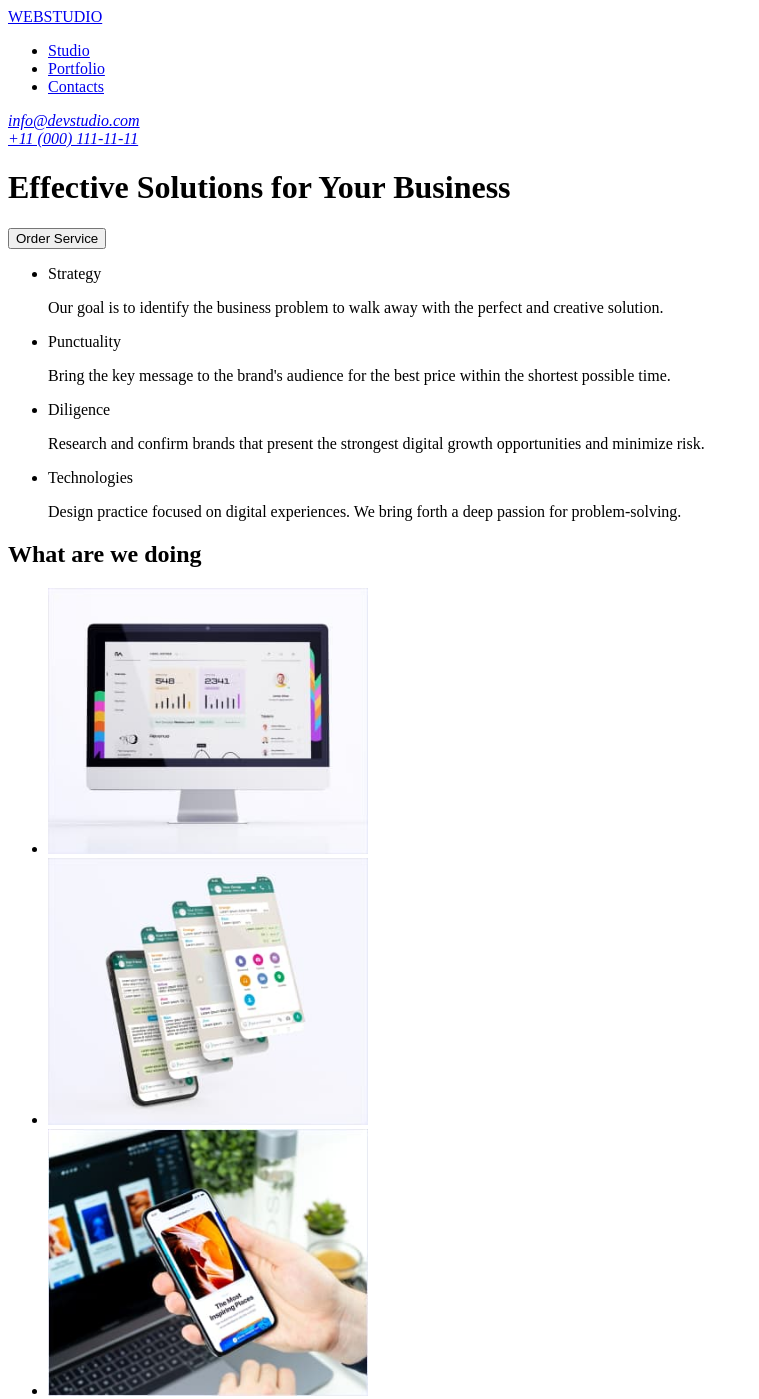
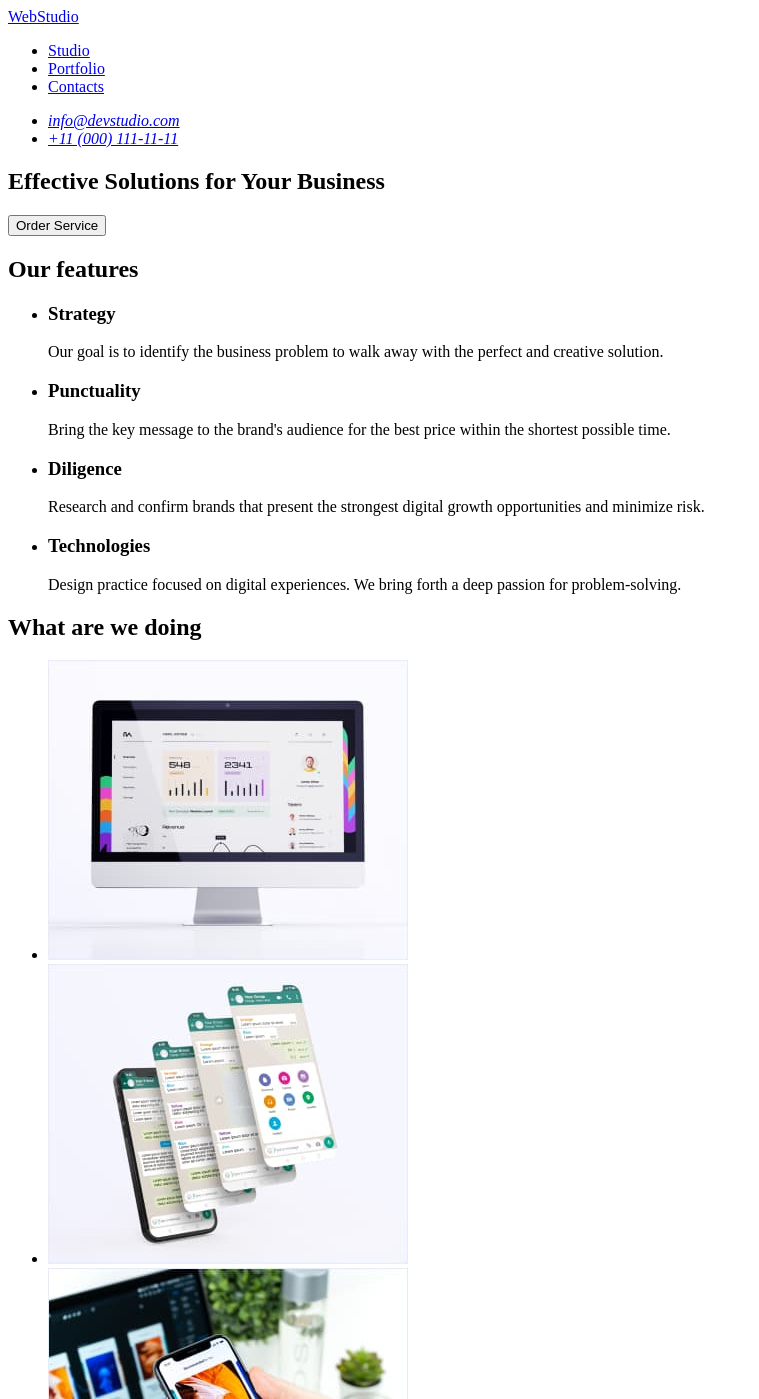
Before and after one commit to Dmytro1205/goit-markup-hw-01, a plain HTML site: page index.html in a window 1280 px wide. Shown: the top 1399 px of the page, without its empty margins (0-759 px from the left). Drawn offline with Linux system fonts and the light colour scheme.

Commit message:
corrected

```diff
--- a/index.html
+++ b/index.html
@@ -6,9 +6,9 @@
 
   <body>
     <header>
-      <a href="/" target="_blank"> WEBSTUDIO </a>
+      <nav>
+        <a href=”./index.html” target="_blank"> WebStudio </a>
 
-      <nav>
         <ul>
           <li><a href="#/">Studio</a></li>
           <li><a href="#/">Portfolio</a></li>
@@ -16,55 +16,62 @@
         </ul>
       </nav>
       <address>
-        <a href="mailto:info@devstudio.com">info@devstudio.com</a><br />
-        <a href="tel:+110001111111">+11 (000) 111-11-11</a><br />
+        <ul>
+        <li><a href="mailto:info@devstudio.com">info@devstudio.com</a><br /> </li>
+        <li><a href="tel:+110001111111">+11 (000) 111-11-11</a><br /> </li>
+        </ul>
       </address>
     </header>
     <main>
+      <section>
       <h1>Effective Solutions for Your Business</h1>
       <button type="button">Order Service</button>
+    </section>
       <section>
+        <h2>Our features</h2>
         <ul>
           <li>
-            Strategy
+            <h3>Strategy</h3>
             <p>
               Our goal is to identify the business problem to walk away with the perfect and
               creative solution.
             </p>
           </li>
           <li>
-            Punctuality
+            <h3>Punctuality</h3>
             <p>
               Bring the key message to the brand's audience for the best price within the shortest
               possible time.
             </p>
           </li>
           <li>
-            Diligence
+            <h3>Diligence</h3>
             <p>
               Research and confirm brands that present the strongest digital growth opportunities
               and minimize risk.
             </p>
           </li>
           <li>
-            Technologies
+            <h3>Technologies</h3>
             <p>
               Design practice focused on digital experiences. We bring forth a deep passion for
               problem-solving.
             </p>
           </li>
         </ul>
+        </section>
+        <section>
         <h2>What are we doing</h2>
 
         <ul>
           <li>
-            <img src="/images/img1.jpg" width="320" alt="white computer" />
+            <img src="./images/img1.jpg" width="360" alt="white computer" />
           </li>
           <li>
-            <img src="/images/img2.jpg" width="320" alt="Phone developing" />
+            <img src="./images/img2.jpg" width="360" alt="Phone developing" />
           </li>
           <li>
-            <img src="/images/img3.jpg" width="320" alt="Phone app" />
+            <img src="./images/img3.jpg" width="360" alt="Phone app" />
           </li>
         </ul>
       </section>
@@ -72,33 +79,33 @@
         <h2>Our Team</h2>
         <ul>
           <li>
-            <img src="/images/img01.jpg" width="320" alt="Mark Guerrero" />
-            <p><strong>Mark Guerrero</strong></p>
+            <img src="./images/img01.jpg" width="264" alt="Mark Guerrero" />
+            <h3>Mark Guerrero</h3>
             <p>Product Designer</p>
           </li>
 
           <li>
-            <img src="/images/img02.jpg" width="320" alt="Tom Ford" />
-            <p><strong>Tom Ford</strong></p>
+            <img src="./images/img02.jpg" width="264" alt="Tom Ford" />
+            <h3>Tom Ford</h3>
             <p>Frontend Developer</p>
           </li>
 
           <li>
-            <img src="/images/img03.jpg" width="320" alt="Camila Garcia" />
-            <p><strong>Camila Garcia</strong></p>
+            <img src="./images/img03.jpg" width="264" alt="Camila Garcia" />
+            <h3>Camila Garcia</h3>
             <p>Marketing</p>
           </li>
 
           <li>
-            <img src="/images/img04.jpg" width="320" alt="Daniel Wilson" />
-            <p><strong>Daniel Wilson</strong></p>
+            <img src="./images/img04.jpg" width="264" alt="Daniel Wilson" />
+            <h3>Daniel Wilson</h3>
             <p>UI Designer</p>
           </li>
         </ul>
       </section>
     </main>
     <footer>
-      <a href="/" target="_blank"> WEBSTUDIO </a>
+      <a href=”./index.html” target="_blank"> WebStudio </a>
       <p>
         Increase the flow of customers and sales for your business with digital marketing & growth
         solutions.
```
